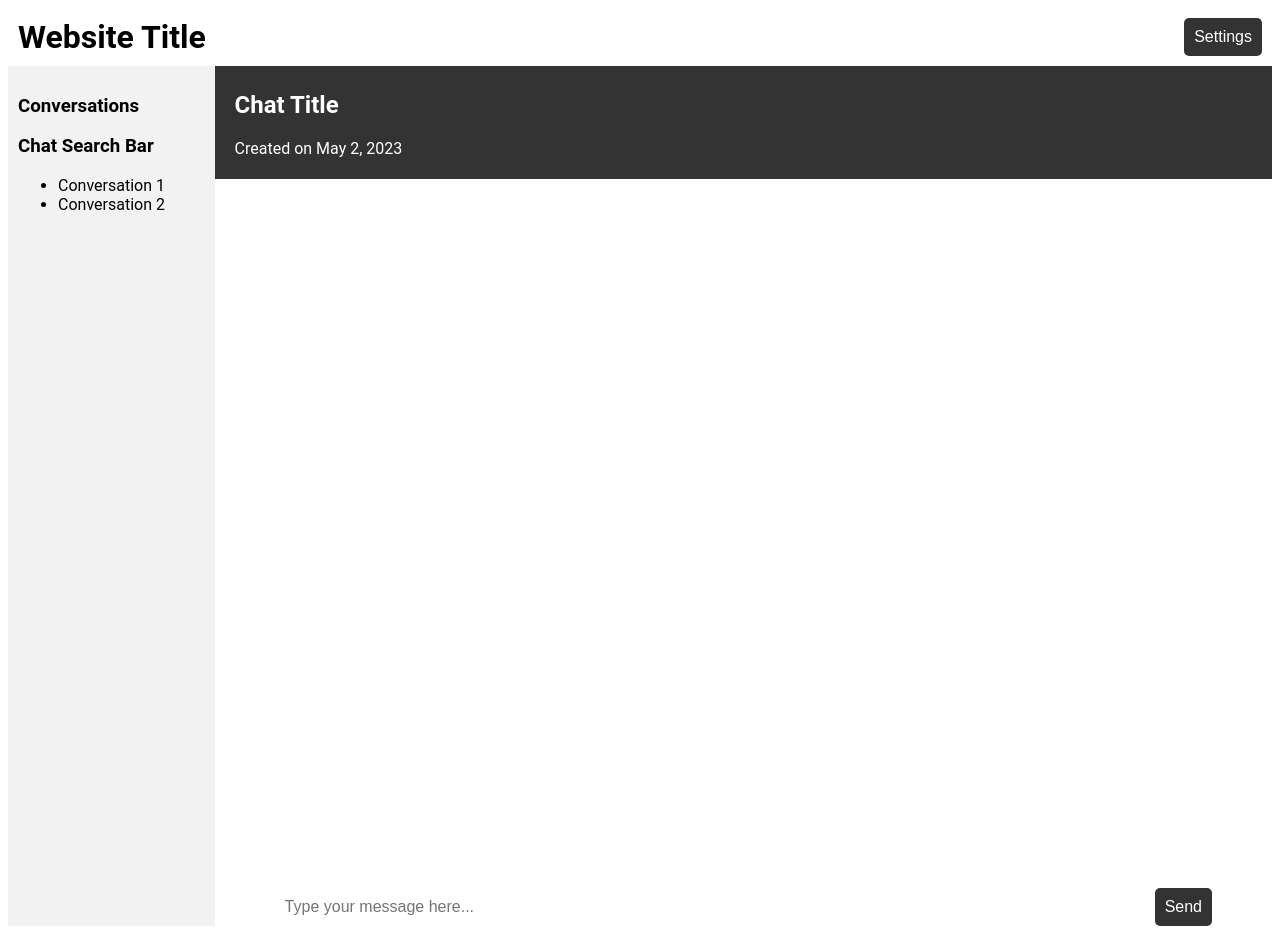
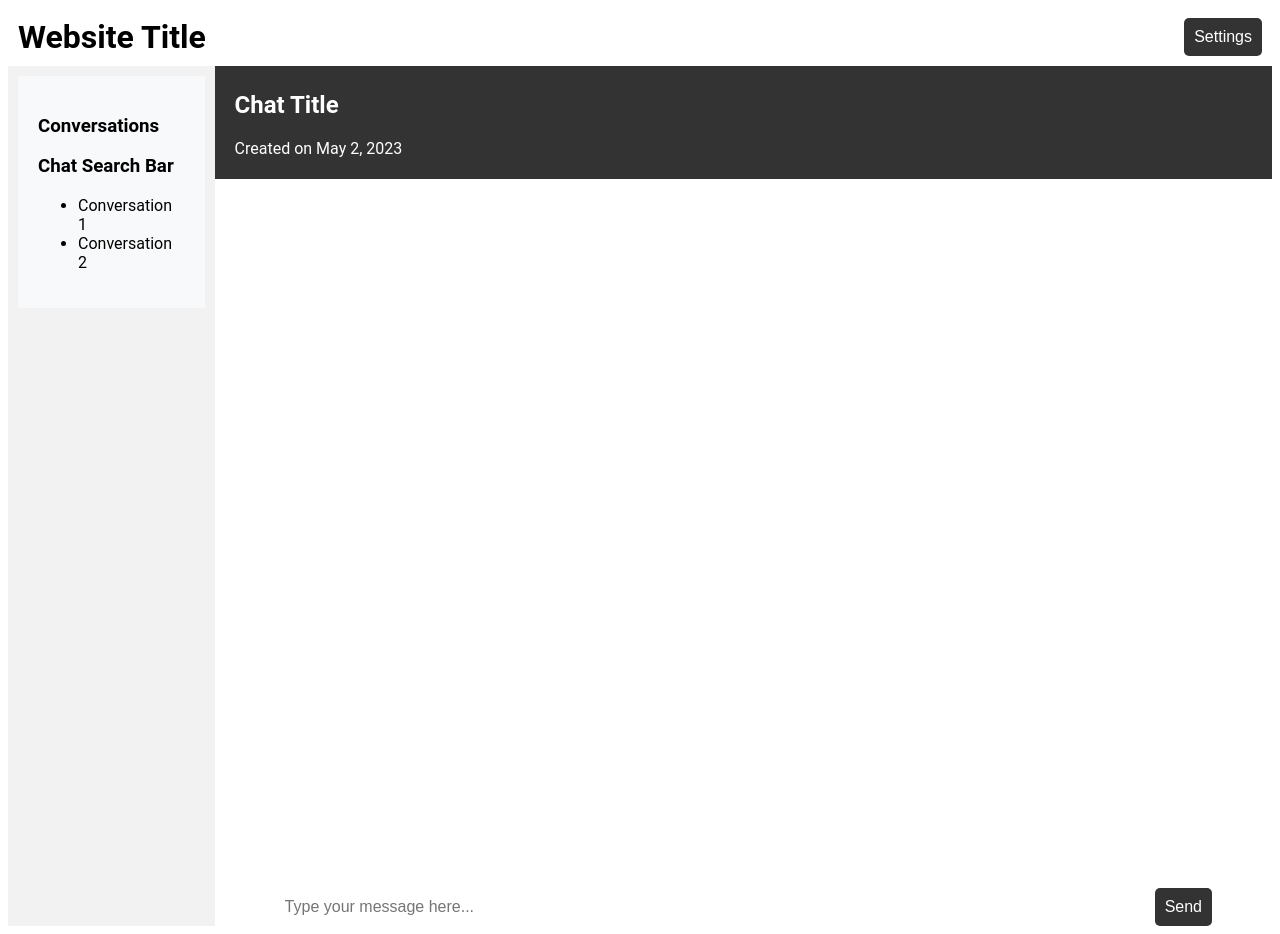
Before and after one commit to FearMyCode/chatbot, a Flask app: page / in a window 1280 px wide. Run offline with Flask 3, Linux system fonts and the light colour scheme.

Commit message:
conversation-list css

```diff
--- a/static/css/chatbot.css
+++ b/static/css/chatbot.css
@@ -38,8 +38,17 @@ body {
   overflow-y: scroll;
 }
 
-.conversation-title {
-  margin-bottom: 10px;
+.conversation-list {
+  background-color: #f8f9fa;
+  padding: 20px;
+}
+
+.list-group-item {
+  cursor: pointer;
+}
+
+.list-group-item.active {
+  background-color: #dee2e6;
 }
 
 /* Main panel */
```
